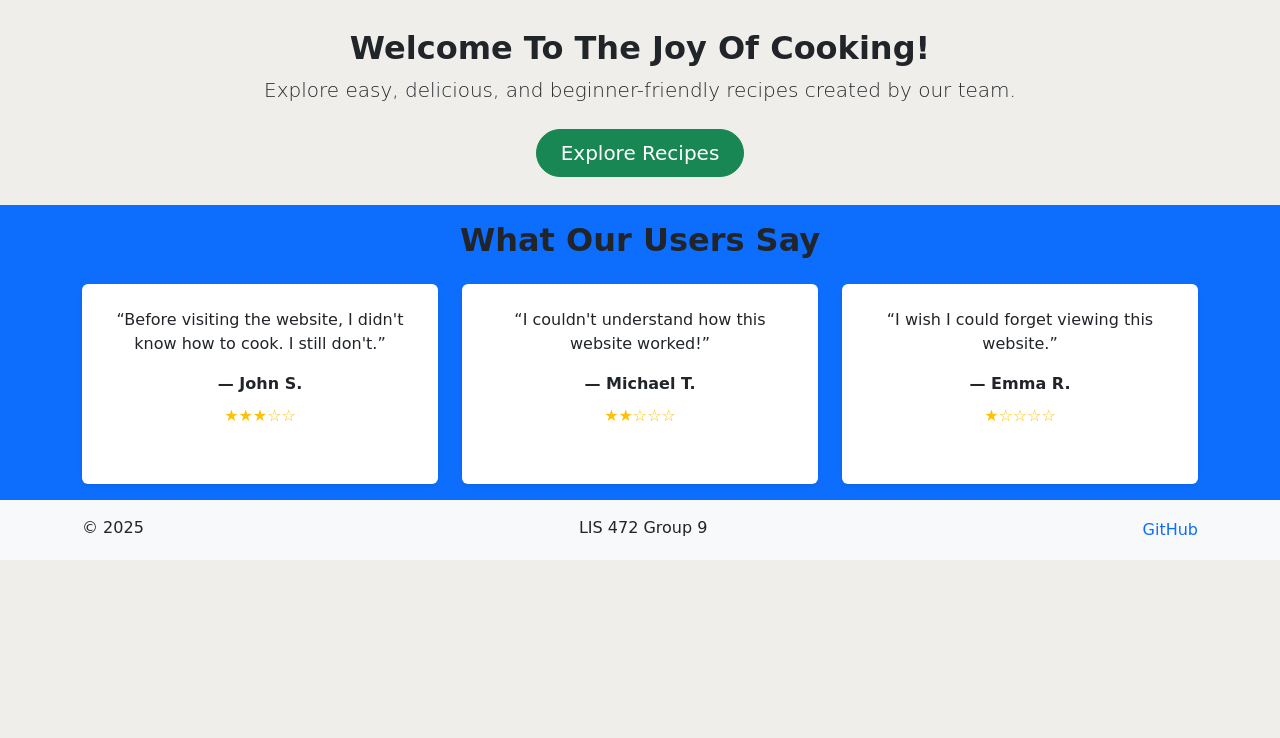
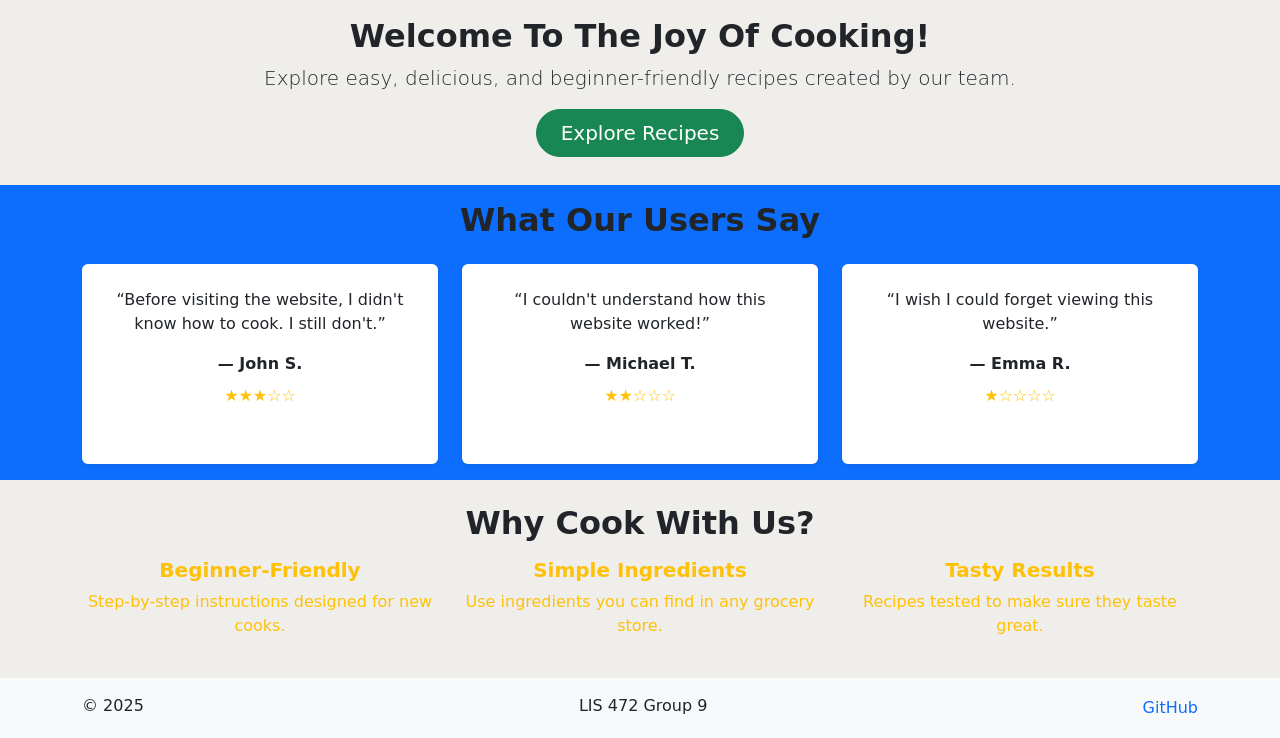
Before and after one commit to CS272-F25/p9, a plain HTML site: page index.html in a window 1280 px wide. Shown: the part 459-1197 px from the top of the page. Before the commit the page ends 1019 px from the top, so only its background shows below. Drawn offline with nearby package versions, Linux system fonts and the light colour scheme.

Commit message:
Why Cook With Us?

```diff
--- a/index.html
+++ b/index.html
@@ -27,9 +27,8 @@
     </header>
 
     <main>
-        <section aria-label="Featured Images" class="mb-3">
+        <section aria-label="Featured Images" class="mb-1">
             <h2 id="featured-images-heading" class="visually-hidden">Featured Images</h2>
-
             <div id="carousel" class="carousel slide" data-bs-ride="carousel">
                 <div class="carousel-indicators">
                     <button type="button" data-bs-target="carousel" data-bs-slide-to="0" class="active" aria-current="true" aria-label="Slide 1"></button>
@@ -57,10 +56,12 @@
                 </button>
             </div>
         </section>
-        <section class="container text-center mb-3" aria-labelledby="welcome-heading">
+
+        <section class="container text-center mb-2" aria-labelledby="welcome-heading">
             <h2 id="welcome-heading" class="fw-bold">Welcome To The Joy Of Cooking!</h2>
             <p class="lead mt-1 mb-2">Explore easy, delicious, and beginner-friendly recipes created by our team.</p>
         </section>
+
         <p class="text-center mt-0 mb-1 py-2">
             <a href="recipe.html" class="btn btn-success btn-lg px-4 py-2 rounded-pill mb-3">Explore Recipes</a>
         </p>
@@ -68,7 +69,6 @@
         <section class="bg-primary py-3" aria-labelledby="testimonials-heading">
             <section class="container text-center">
                 <h2 id="testimonials-heading" class="fw-bold mb-4">What Our Users Say</h2>
-
                 <div class="row g-4">
                     <article class="col-md-4">
                         <figure class="p-4 bg-white h-100 shadow-sm rounded">
@@ -77,7 +77,6 @@
                             <p class="text-warning mt-2">★★★☆☆</p>
                         </figure>
                     </article>
-
                     <article class="col-md-4">
                         <figure class="p-4 bg-white h-100 shadow-sm rounded">
                             <blockquote class="mb-3">“I couldn't understand how this website worked!”</blockquote>
@@ -85,7 +84,6 @@
                             <div class="text-warning mt-2">★★☆☆☆</div>
                         </figure>
                     </article>
-
                     <article class="col-md-4">
                         <figure class="p-4 bg-white h-100 shadow-sm rounded">
                             <blockquote class="mb-3">“I wish I could forget viewing this website.”</blockquote>
@@ -96,6 +94,26 @@
                 </div>
             </section>
         </section>
+
+        <section class="py-4" aria-labelledby="why-heading">
+        <div class="container text-center">
+            <h2 id="why-heading" class="fw-bold mb-3">Why Cook With Us?</h2>
+            <section class="row">
+                <article class="col-md-4 text-warning">
+                    <h3 class="h5 fw-semibold">Beginner-Friendly</h3>
+                    <p>Step-by-step instructions designed for new cooks.</p>
+                </article>
+                <article class="col-md-4 text-warning">
+                    <h3 class="h5 fw-semibold">Simple Ingredients</h3>
+                    <p>Use ingredients you can find in any grocery store.</p>
+                </article>
+                <article class="col-md-4 text-warning">
+                    <h3 class="h5 fw-semibold">Tasty Results</h3>
+                    <p>Recipes tested to make sure they taste great.</p>
+                </article>
+            </section>
+        </div>
+    </section>
     </main>
 
     <footer class="bg-light text-center py-3">
```
